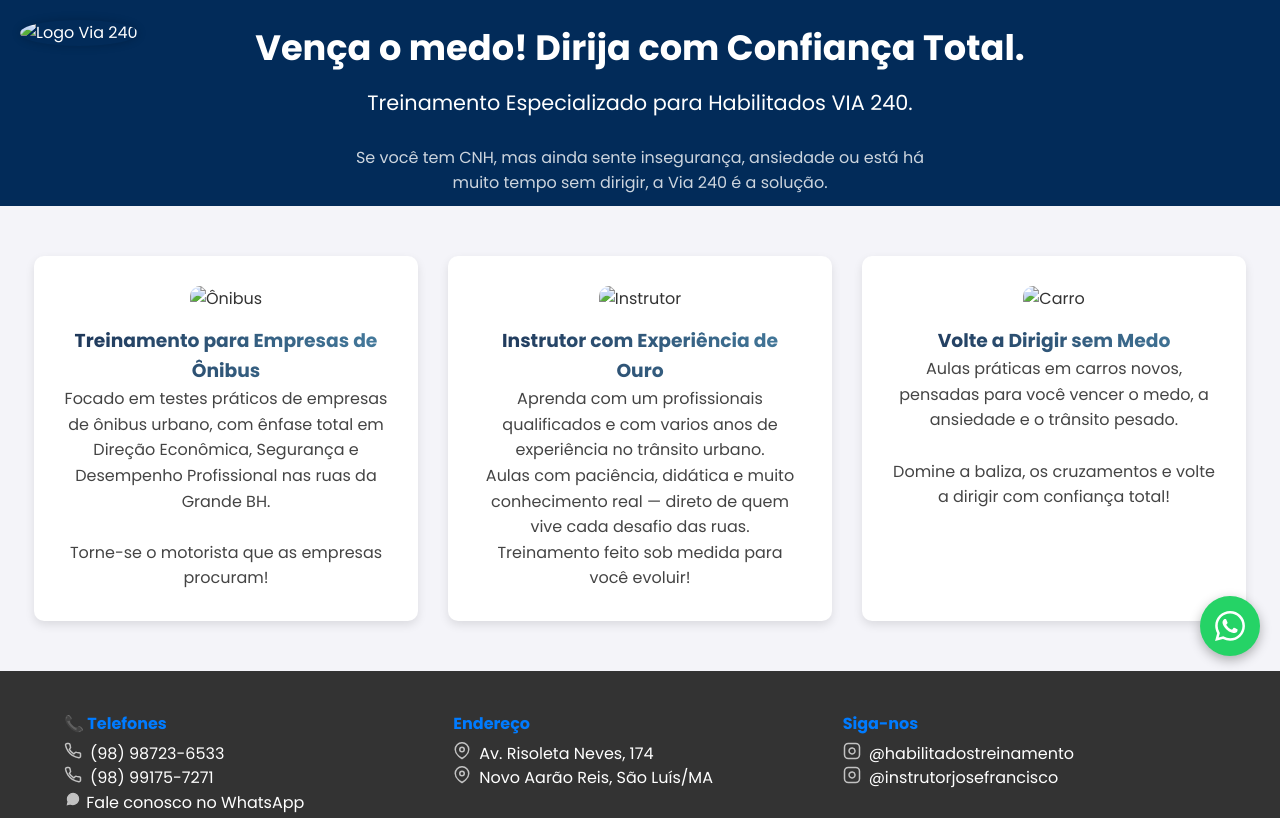
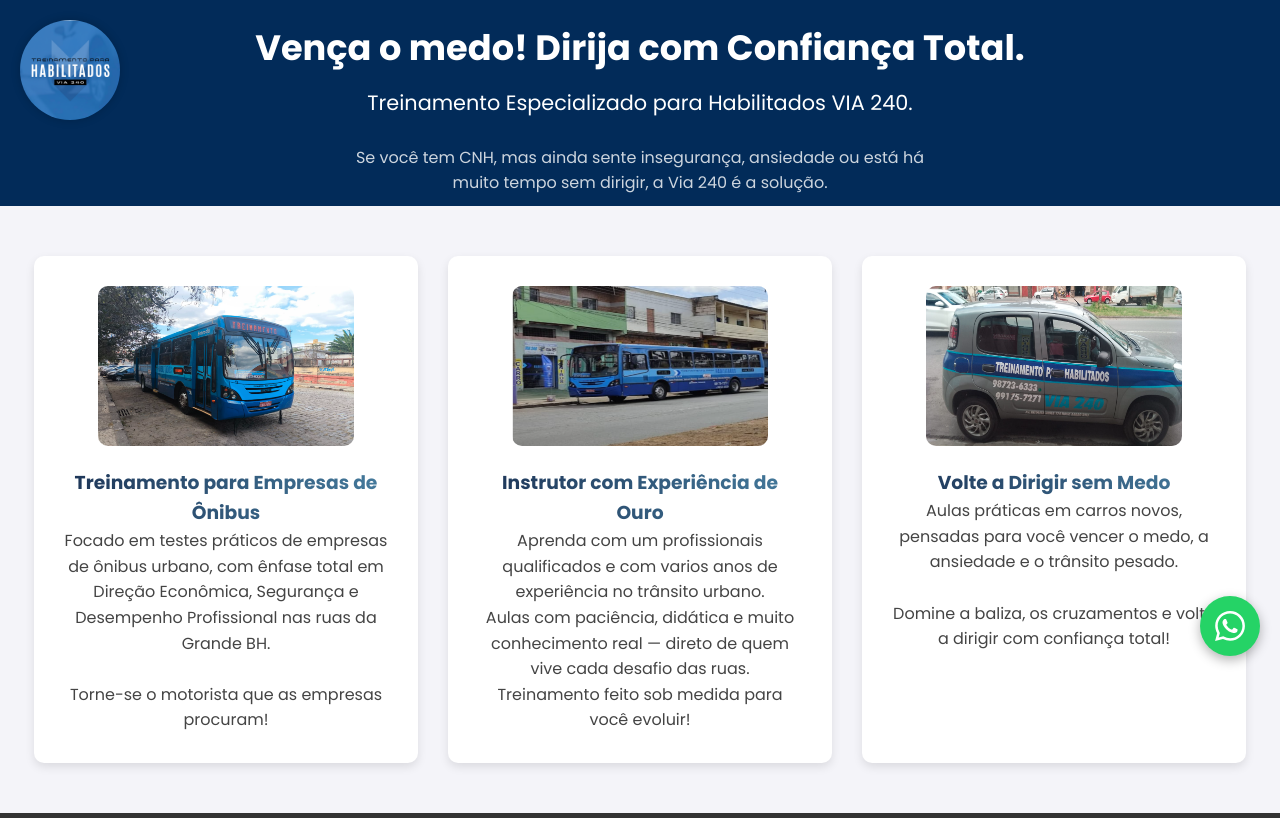
Before and after one commit to MoisesPCastro/treinamento-habilitados-statico, a plain HTML site: page index.html in a window 1280 px wide. Shown: the top 818 px of the page. Drawn offline with Linux system fonts and the light colour scheme; the site is published under a folder, as on GitHub Pages, so addresses that start at the root find nothing.

Commit message:
ajust gitignore estrutura pasta

```diff
--- a/src/index.html
+++ b/index.html
@@ -4,7 +4,7 @@
 <head>
     <meta charset="UTF-8">
     <meta name="viewport" content="width=device-width, initial-scale=1.0">
-    <link rel="shortcut icon" href="/./src/assets/logoPrincipalRedondo.png" type="image/x-icon">
+    <link rel="shortcut icon" href="src/assets/logoPrincipalRedondo.png" type="image/x-icon">
     <title>Via 240 - Treinamento para Habilitados</title>
 
     <link rel="stylesheet" href="style.css">
@@ -26,7 +26,7 @@
     <header id="hero">
         <div class="container">
             <div class="logo">
-                <img src="/./src/assets/logo-via240.png" alt="Logo Via 240" class="logo-img">
+               <img src="src/assets/logo-via240.png" alt="Logo Via 240" class="logo-img">
             </div>
 
             <div class="hero-content-wrapper">
@@ -45,7 +45,7 @@
         <div class="servicos-grid">
 
             <div class="card">
-                <img src="/./src/assets/onibus.png" alt="Ônibus" class="card-icon">
+                <img src="src/assets/onibus.png" alt="Ônibus" class="card-icon">
                 <h3>Treinamento para Empresas de Ônibus</h3>
                 <p>
                     Focado em testes práticos de empresas de ônibus urbano, com ênfase total em
@@ -57,7 +57,7 @@
             </div>
 
             <div class="card">
-                <img src="/./src/assets/onibus_longe.png" alt="Instrutor" class="card-icon">
+                <img src="src/assets/onibus_longe.png" alt="Instrutor" class="card-icon">
                 <h3>Instrutor com Experiência de Ouro</h3>
                 <p>
                     Aprenda com um profissionais qualificados e com varios anos de experiência no trânsito urbano.
@@ -70,7 +70,7 @@
             </div>
 
             <div class="card">
-                <img src="/./src/assets/carro.png" alt="Carro" class="card-icon">
+                <img src="src/assets/carro.png" alt="Carro" class="card-icon">
                 <h3>Volte a Dirigir sem Medo</h3>
                 <p>
                     Aulas práticas em carros novos, pensadas para você
```
Also changed, not shown: style.css (renamed from src/style.css), 1 other file.
